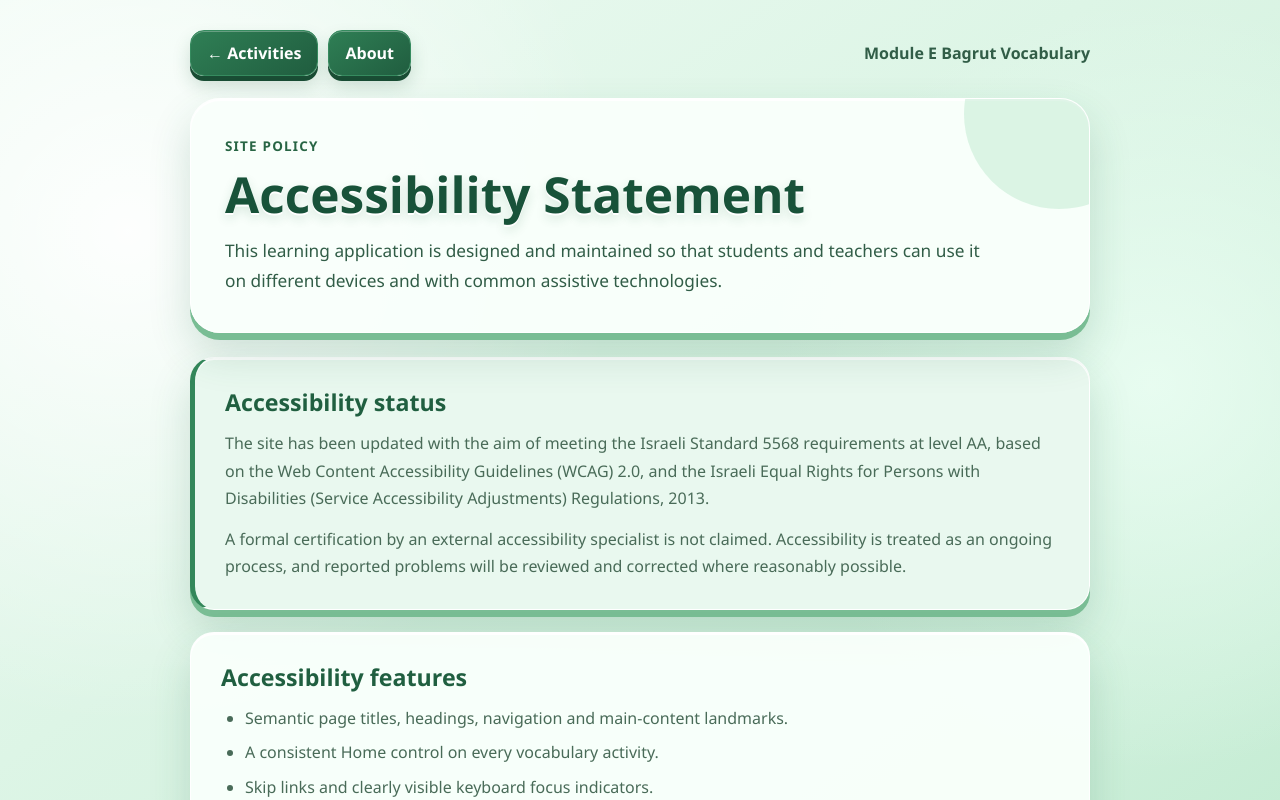
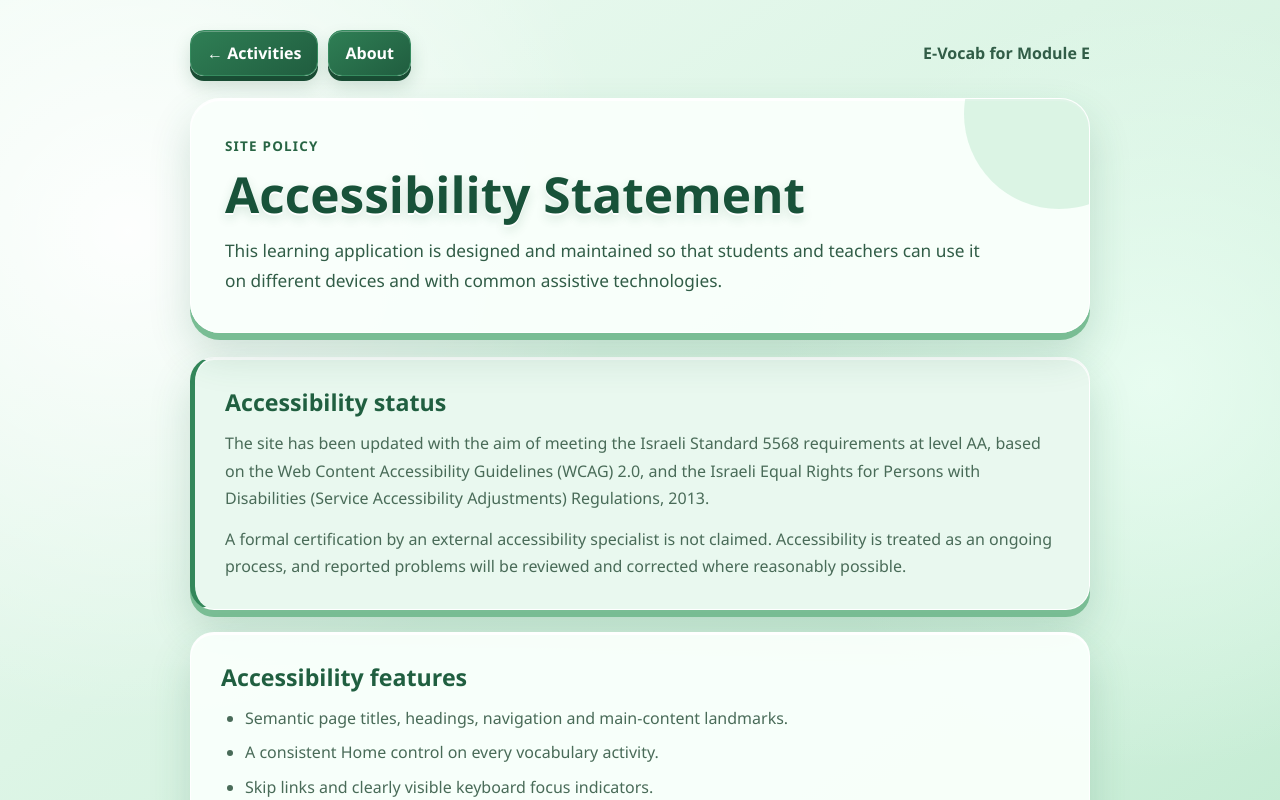
Before and after one commit to Simonh68/module-e-vocab, a plain HTML site: page accessibility.html in a window 1280 px wide. Shown: the top 800 px of the page. Drawn offline with Linux system fonts and the light colour scheme.

Commit message:
Adopt E-Vocab for Module E brand

```diff
--- a/accessibility.html
+++ b/accessibility.html
@@ -3,16 +3,16 @@
 <head>
 <meta charset="utf-8">
 <meta name="viewport" content="width=device-width, initial-scale=1">
-<title>Accessibility | Module E Bagrut Vocabulary</title>
-<meta name="description" content="Accessibility statement for the Module E 2027 Vocabulary learning application.">
+<title>Accessibility | E-Vocab for Module E</title>
+<meta name="description" content="Accessibility statement for the E-Vocab for Module E learning application.">
 <link rel="canonical" href="https://simonh68.github.io/module-e-vocab/accessibility.html">
 <link rel="icon" href="favicon.svg?v=20260809-1" type="image/svg+xml">
 <link rel="shortcut icon" href="favicon.svg?v=20260809-1" type="image/svg+xml">
 <link rel="stylesheet" href="site-policy.css">
 <meta property="og:type" content="website">
-<meta property="og:site_name" content="Module E Bagrut Vocabulary">
-<meta property="og:title" content="Accessibility | Module E Bagrut Vocabulary">
-<meta property="og:description" content="Accessibility statement for the Module E 2027 Vocabulary learning application.">
+<meta property="og:site_name" content="E-Vocab for Module E">
+<meta property="og:title" content="Accessibility | E-Vocab for Module E">
+<meta property="og:description" content="Accessibility statement for the E-Vocab for Module E learning application.">
 <meta property="og:url" content="https://simonh68.github.io/module-e-vocab/accessibility.html">
 <meta property="og:image" content="https://simonh68.github.io/module-e-vocab/preview-simon-halevi.jpg">
 <meta name="twitter:card" content="summary_large_image">
@@ -25,7 +25,7 @@
         <a class="button" href="index.html">← Activities</a>
         <a class="button" href="about.html">About</a>
       </div>
-      <div class="site-name">Module E Bagrut Vocabulary</div>
+      <div class="site-name">E-Vocab for Module E</div>
     </nav>
 
     <header class="hero">
```
